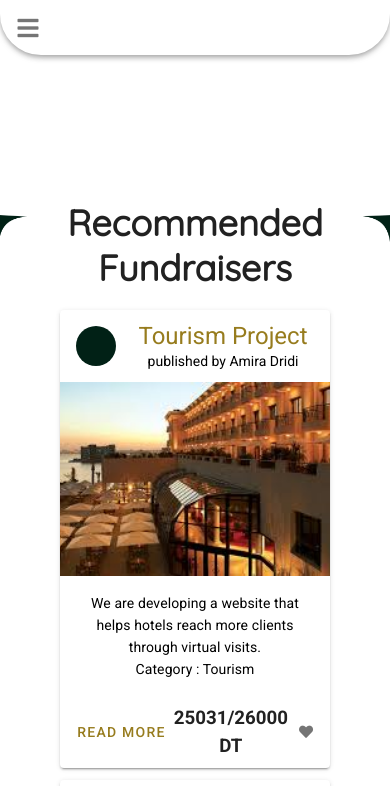
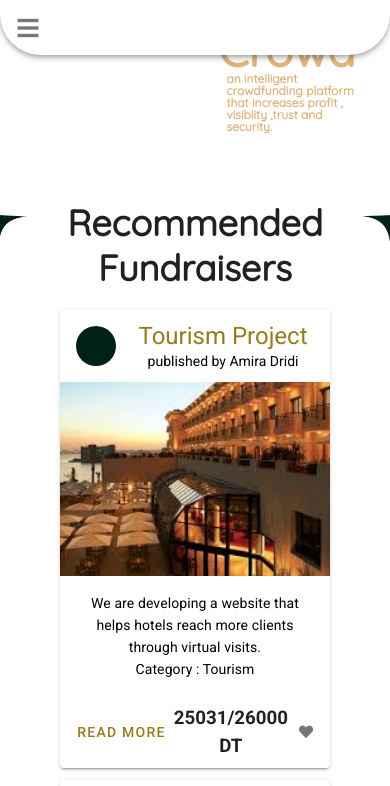
Before and after one commit to Samielleuch/ai4dev_IntelliCrowd, a Vue app in the folder client/: page / in a window 390 px wide. Shown: the top 786 px of the page. Built offline with nearby package versions, Linux system fonts and the light colour scheme.

Commit message:
fixed home page responsive Headline

```diff
--- a/client/src/components/Espac.vue
+++ b/client/src/components/Espac.vue
@@ -46,6 +46,6 @@ export default {
 
 <style scoped>
 .rounded {
-      border-radius: 10% !important;
-
-}</style>
+  border-radius: 10% !important;
+}
+</style>
--- a/client/src/components/Espace.vue
+++ b/client/src/components/Espace.vue
@@ -46,7 +46,6 @@ export default {
 
 <style scoped>
 .rounded {
-      border-radius: 10% !important;
-
+  border-radius: 10% !important;
 }
 </style>
--- a/client/src/components/Espaces.vue
+++ b/client/src/components/Espaces.vue
@@ -45,7 +45,6 @@ export default {
 
 <style scoped>
 .rounded {
-      border-radius: 10% !important;
-
+  border-radius: 10% !important;
 }
 </style>
--- a/client/src/components/HomePageBanner.vue
+++ b/client/src/components/HomePageBanner.vue
@@ -6,7 +6,8 @@
         <strong style="color: #E0B47F;">Crowd</strong>
       </h1>
       <h1 class="text-left Subtext " style="color: #E0B47F;">
-        an intelligent crowdfunding platform that increases profit , visiblity ,trust and security.
+        an intelligent crowdfunding platform that increases profit , visiblity
+        ,trust and security.
       </h1>
     </v-col>
     <v-col
@@ -45,6 +46,8 @@ export default {
   font-size: 18px !important;
   line-height: 22px !important;
   color: #ffffff;
+  width:80%;
+  padding-left: 8px;
 }
 
 .btnHome1 {
@@ -67,6 +70,34 @@ export default {
   color: #ffffff;
 }
 .customposition {
-  margin-left: 1050px !important;
+  margin-left: 56vw !important;
+}
+@media only screen and (max-width: 1500px) {
+ .HeadingText {
+
+  font-size: 60px;
+  line-height: 1em;
+}
+
+.Subtext {
+
+  font-size: 16px !important;
+  line-height: 1em !important;
+
+}
+}
+@media only screen and (max-width: 800px) {
+ .HeadingText {
+
+  font-size: 46px;
+  line-height: 1em;
+}
+
+.Subtext {
+
+  font-size: 12px !important;
+  line-height: 1em !important;
+
+}
 }
 </style>
--- a/client/src/views/Catalogue.vue
+++ b/client/src/views/Catalogue.vue
@@ -16,7 +16,7 @@
             <template v-slot:activator="{ on }">
               <v-text-field
                 v-model="date"
-                label="Debut"
+                label="Date"
                 prepend-icon="fa fa-calendar"
                 readonly
                 v-on="on"
@@ -41,21 +41,21 @@
               'artisanat',
               '...'
             ]"
-            label="type du projet"
+            label="Project Category"
           ></v-select
         ></v-col>
         <v-col cols="12" sm="2" style="padding-top: 30px"
           ><v-select
             v-model="steps"
             :items="['Tunis', 'Bizerte', 'Sousse', '...']"
-            label="Ville"
+            label="City"
           ></v-select
         ></v-col>
         <v-col sm="4">
           <v-text-field
             v-model="ricerca"
             @keyup="updateData()"
-            label="chercher"
+            label="Search"
             append-icon="fas fa-search"
             outlined
           ></v-text-field></v-col
--- a/client/src/views/DashboardAdmin.vue
+++ b/client/src/views/DashboardAdmin.vue
@@ -13,7 +13,7 @@
           <v-text-field
             v-model="ricerca"
             @keyup="updateData()"
-            label="chercher"
+            label="Search"
             append-icon="fas fa-search"
             outlined
           ></v-text-field></v-col
@@ -48,7 +48,7 @@
       <!-- SPARK LINE-->
       <v-col md="6" sm="11">
         <v-row>
-          <v-col align="center" class="StatText"> Cumulative pledges </v-col>
+          <v-col align="center" class="StatText"> Cumulative Pledges </v-col>
         </v-row>
         <v-sheet color="rgba(250, 250, 250, .12)">
           <v-sparkline
@@ -74,7 +74,7 @@
       <v-col md="4" sm="11">
         <v-row>
           <v-col align="center" class="StatText">
-            Number Of projects per Month
+            Number Of Projects per Month
           </v-col>
         </v-row>
         <v-sheet color="rgba(250, 250, 250, .12)">
@@ -96,7 +96,7 @@
       <v-col md="4" sm="11">
         <v-row>
           <v-col align="center" class="StatText">
-            Number Of projects per Month
+            Number Of Projects Per Month
           </v-col>
         </v-row>
         <v-sheet color="rgba(250, 250, 250, .12)">
@@ -118,7 +118,7 @@
       <v-col md="4" sm="11">
         <v-row>
           <v-col align="center" class="StatText">
-            Number Of projects per Month
+            Number Of Projects Per Month
           </v-col>
         </v-row>
         <v-sheet color="rgba(250, 250, 250, .12)">
--- a/client/src/views/DashboardClient.vue
+++ b/client/src/views/DashboardClient.vue
@@ -13,7 +13,7 @@
           <v-text-field
             v-model="ricerca"
             @keyup="updateData()"
-            label="chercher"
+            label="Search"
             append-icon="fas fa-search"
             outlined
           ></v-text-field></v-col
@@ -85,16 +85,16 @@
             <thead color="#012116">
               <tr color="#012116">
                 <th class="text-left">
-                  Nom de l'entreprise
+                  Buisness
                 </th>
                 <th class="text-left">
-                  Montant investit
+                  Invested Sum
                 </th>
                 <th class="text-left">
                   Date
                 </th>
                 <th class="text-left">
-                  Rating de l'entreprise
+                  Rating
                 </th>
               </tr>
             </thead>
--- a/client/src/views/DashboardOrg.vue
+++ b/client/src/views/DashboardOrg.vue
@@ -13,7 +13,7 @@
           <v-text-field
             v-model="ricerca"
             @keyup="updateData()"
-            label="chercher"
+            label="Search"
             append-icon="fas fa-search"
             outlined
           ></v-text-field></v-col
```
